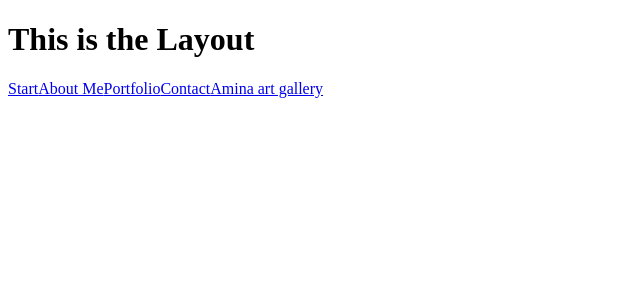
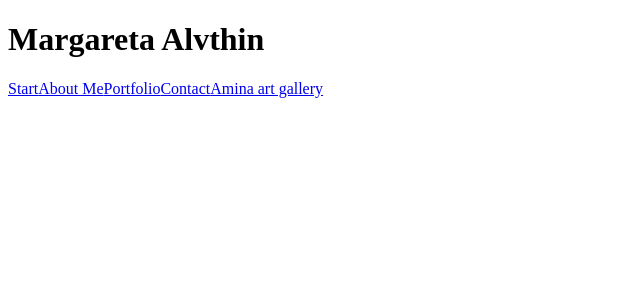
Before and after one commit to CeciliaL1/margareta-alvthin, a React (Vite) app: page / in a window 1280 px wide. Shown: the top 300 px of the page, without its empty margins (0-640 px from the left). Built offline with nearby package versions, Linux system fonts and the light colour scheme.

Commit message:
:sparkles: add header component

```diff
--- /dev/null
+++ b/src/components/Header.tsx
@@ -0,0 +1,10 @@
+export const Header = () => {
+  return (
+    <>
+      <header>
+        <div></div>
+        <h1>Margareta Alvthin</h1>{" "}
+      </header>
+    </>
+  );
+};
--- a/src/views/Layout.tsx
+++ b/src/views/Layout.tsx
@@ -1,9 +1,10 @@
 import { NavLink, Outlet } from "react-router";
+import { Header } from "../components/Header";
 
 export const Layout = () => {
   return (
     <>
-      <h1>This is the Layout</h1>
+      <Header></Header>
       <NavLink to="/Start">Start</NavLink>
       <NavLink to="/aboutme">About Me</NavLink>
       <NavLink to="/portfolio">Portfolio</NavLink>
```
